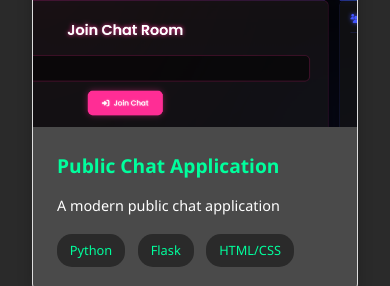
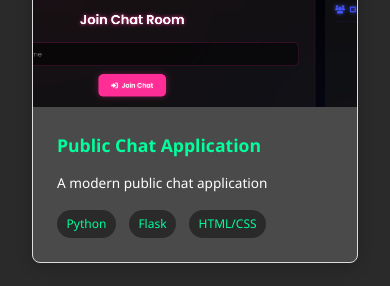
Before and after one commit to yash-123-dotcom/Personal-Portfolio, a plain HTML site: page index.html in a window 390 px wide. Shown: the part 4049-4335 px from the top of the page. Drawn offline with Linux system fonts and the light colour scheme.

Commit message:
Update style.css

```diff
--- a/style.css
+++ b/style.css
@@ -911,3 +911,39 @@ footer {
 .project-video:hover {
     cursor: pointer;
 }
+
+/* Responsive Design for Projects */
+@media (max-width: 768px) {
+    .project-img {
+        height: 180px; /* Slightly smaller on mobile */
+    }
+
+    .project-info h3 {
+        font-size: 1.1rem;
+    }
+
+    .project-info p {
+        font-size: 0.85rem;
+    }
+
+    .project-tech span {
+        font-size: 0.75rem;
+        padding: 0.3rem 0.6rem;
+    }
+}
+
+/* Optional: Add some animation when projects come into view */
+@keyframes fadeInUp {
+    from {
+        opacity: 0;
+        transform: translateY(20px);
+    }
+    to {
+        opacity: 1;
+        transform: translateY(0);
+    }
+}
+
+.project-card {
+    animation: fadeInUp 0.6s ease-out;
+}
```
